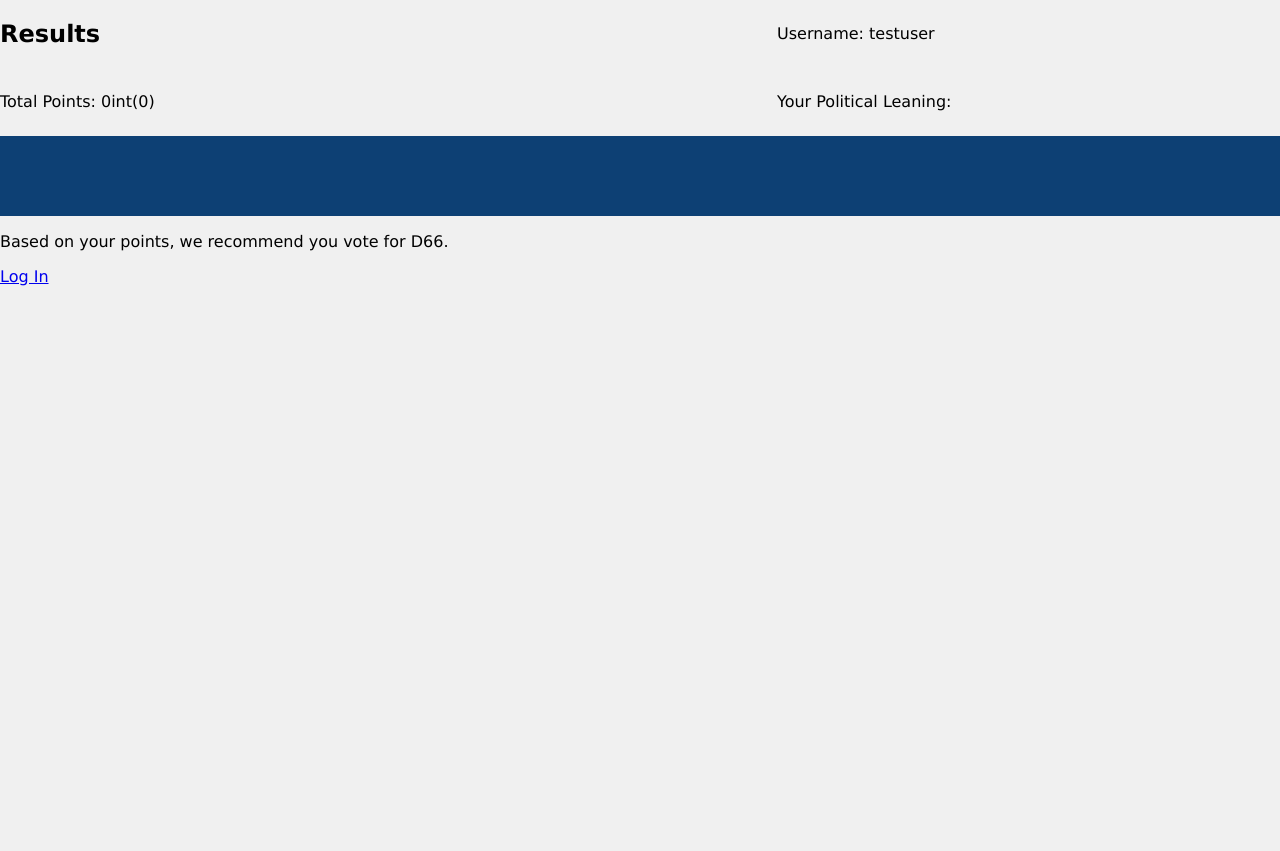
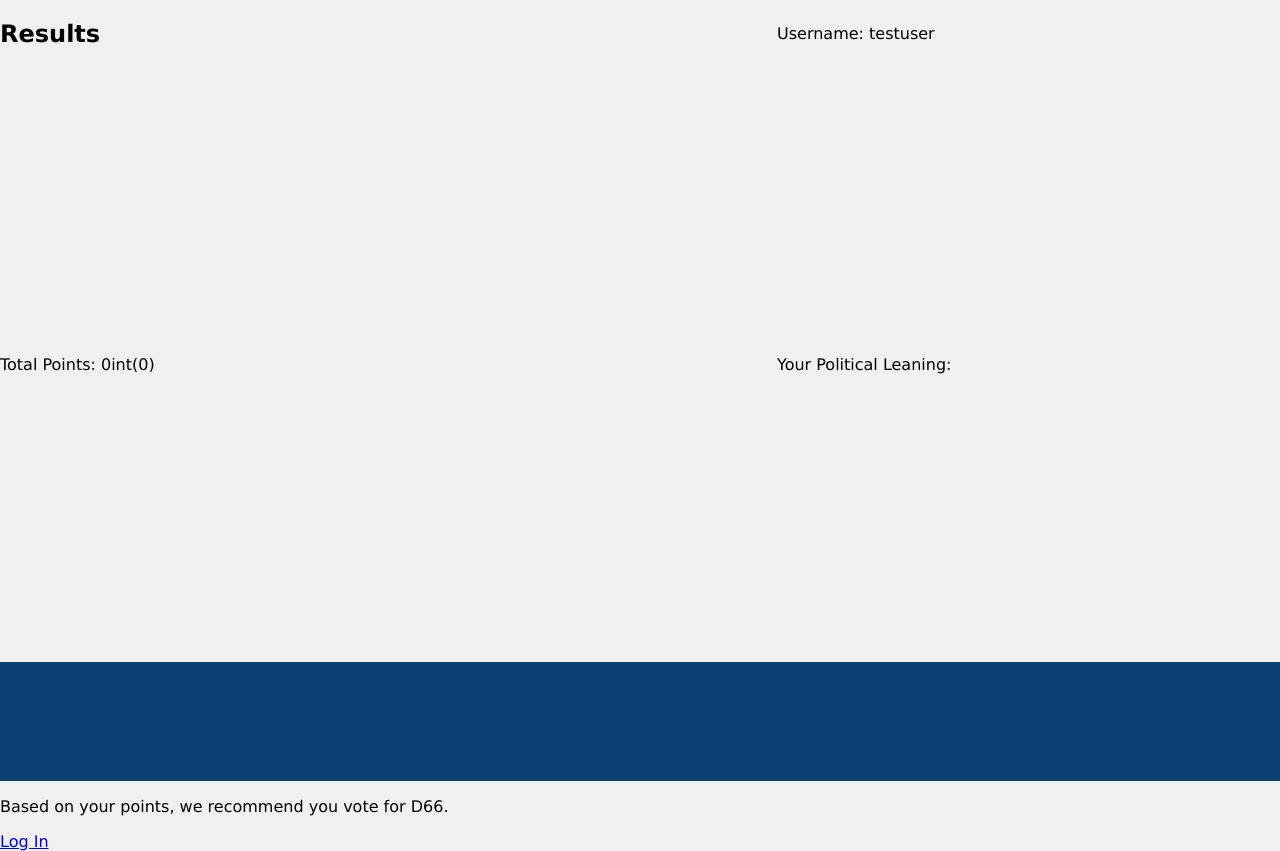
Before and after one commit to Max-Scholten/Project2, a PHP site: page /results.php in a window 1280 px wide. Before the commit the page ends 286 px from the top, so only its background shows below. Run offline with PHP 8.4, Linux system fonts and the light colour scheme; a user stored in the database is signed in; data comes from the database, SQL or seed files in the repository.

Commit message:
Grid modified deleted scroll bar.

```diff
--- a/css/results.css
+++ b/css/results.css
@@ -10,7 +10,7 @@ body{
     "header header"
     "formi formi"
     "footer footer";
-    grid-template-rows: 2fr 2fr;
+    grid-template-rows:  0fr 5fr 0fr;
 
 }
 header{
@@ -25,5 +25,5 @@ header{
 footer{
     grid-area: footer;
     background-color: #0D4074;
-    height: 10vh;
+    height: 14.85vh;
 }
```
